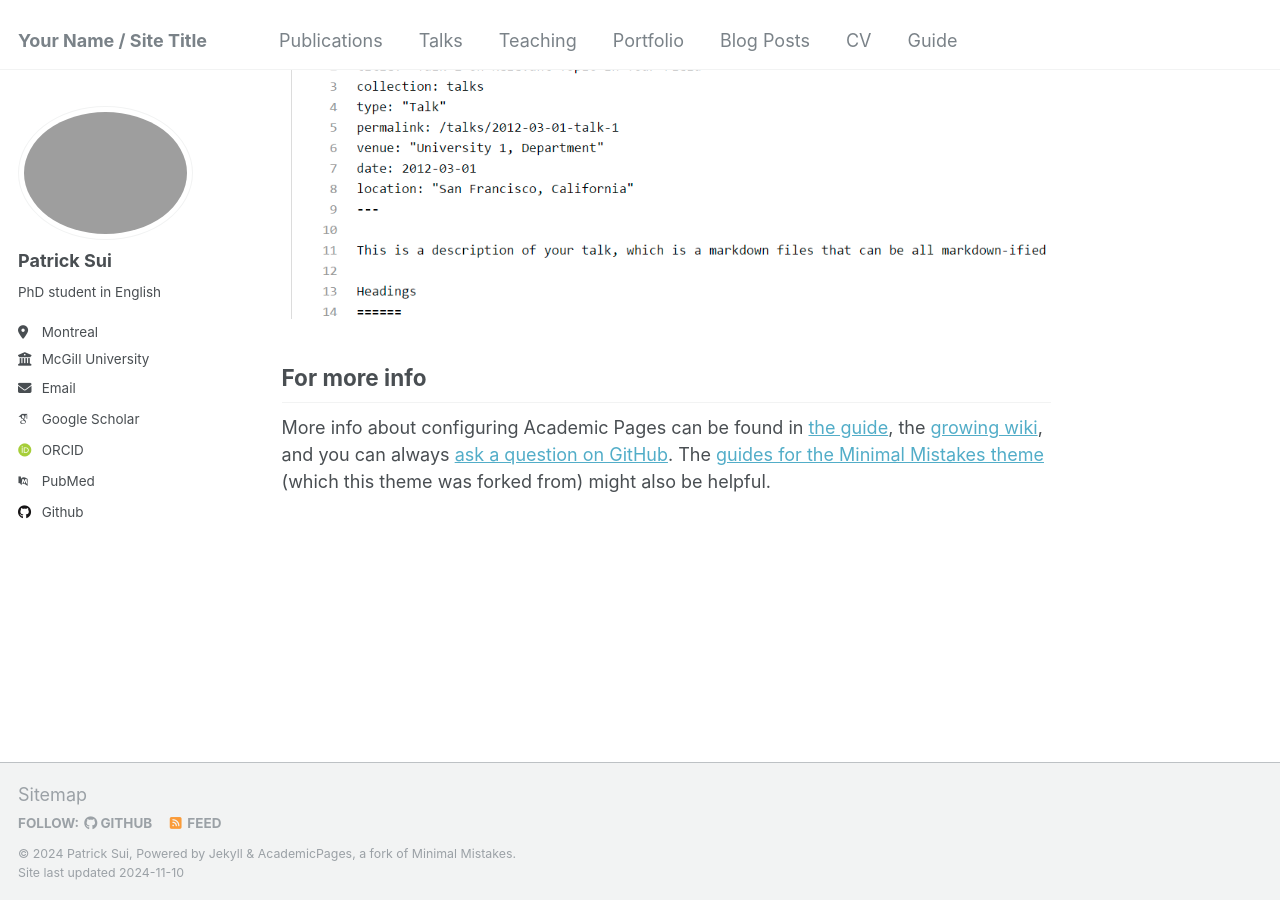
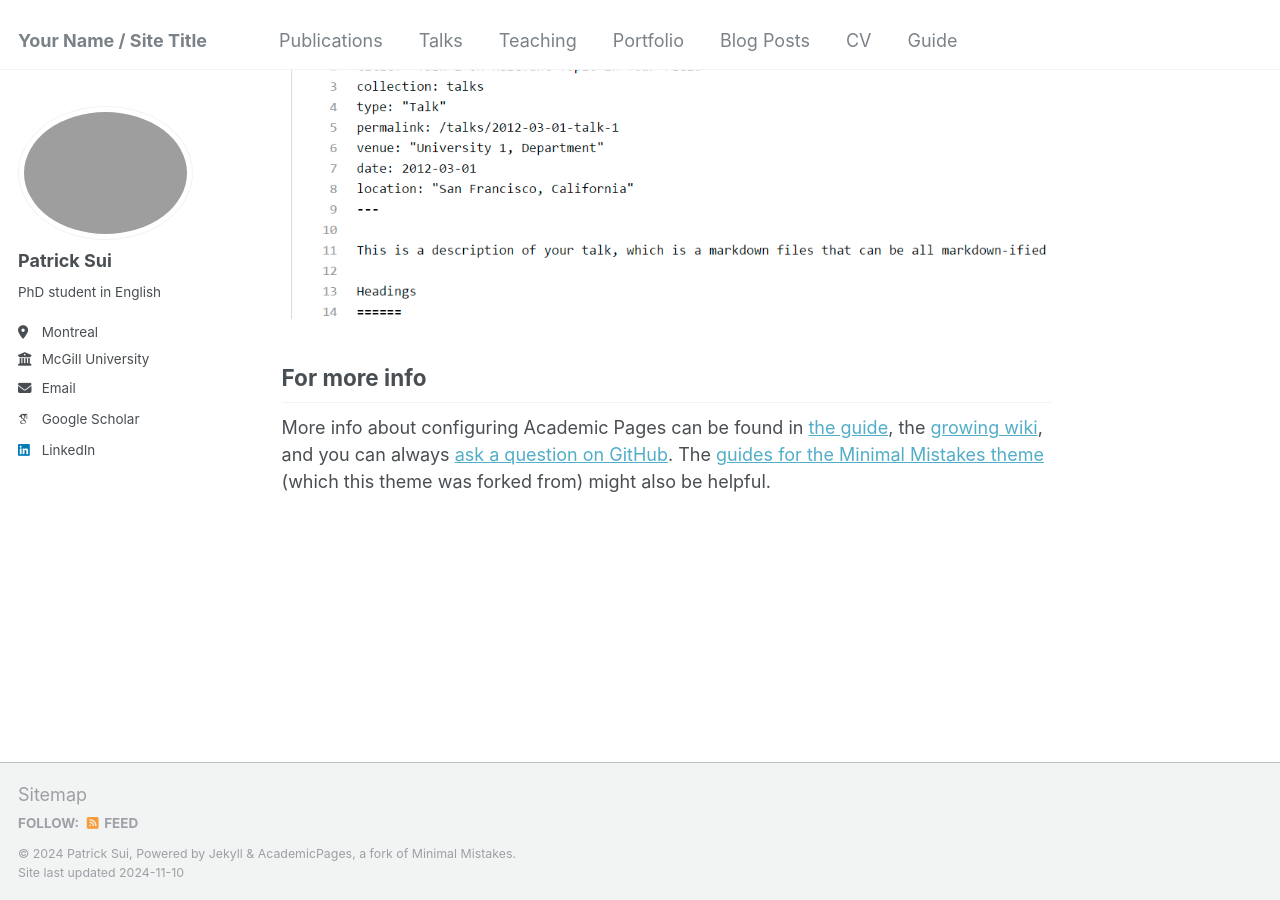
Before and after one commit to patrick-sui/patrick-sui, a Jekyll site: the page built from _pages/about.md, in a window 1280 px wide and 900 px high, scrolled down 2643 px. Built offline with Jekyll 4.4.1, drawn with Linux system fonts in a browser that asks for light colours; some web fonts are replaced; part of the change alters nothing that is shown.

Commit message:
Update _config.yml

```diff
--- a/_config.yml
+++ b/_config.yml
@@ -34,9 +34,9 @@ author:
   arxiv            : # URL - Update with the correct link to your profile
   googlescholar    : "https://scholar.google.com/citations?user=PS_CX0AAAAAJ"
   impactstory      : # URL
-  orcid            : "http://orcid.org/yourorcidurl"
+  orcid            : #
   semantic         : # URL
-  pubmed           : "https://www.ncbi.nlm.nih.gov/pubmed/?term=john+snow"
+  pubmed           : #
   researchgate     : # URL
   scopus           : # URL
 
@@ -44,7 +44,7 @@ author:
   bitbucket        : # Username - Update with your username on the site
   codepen          : # Username
   dribbble         : # Username
-  github           : "academicpages"
+  github           : #
   kaggle           : # Username
   stackoverflow    : # User number or user number and name (i.e., use "1" or "1/jeff-atwood")
 
@@ -58,7 +58,7 @@ author:
   keybase          : # Username
   instagram        : # Username
   lastfm           : # Username
-  linkedin         : # Username
+  linkedin         : "https://www.linkedin.com/in/peiqi-sui-4ba977282/"
   mastodon         : # URL
   medium           : # URL
   pinterest        : # Username
```
